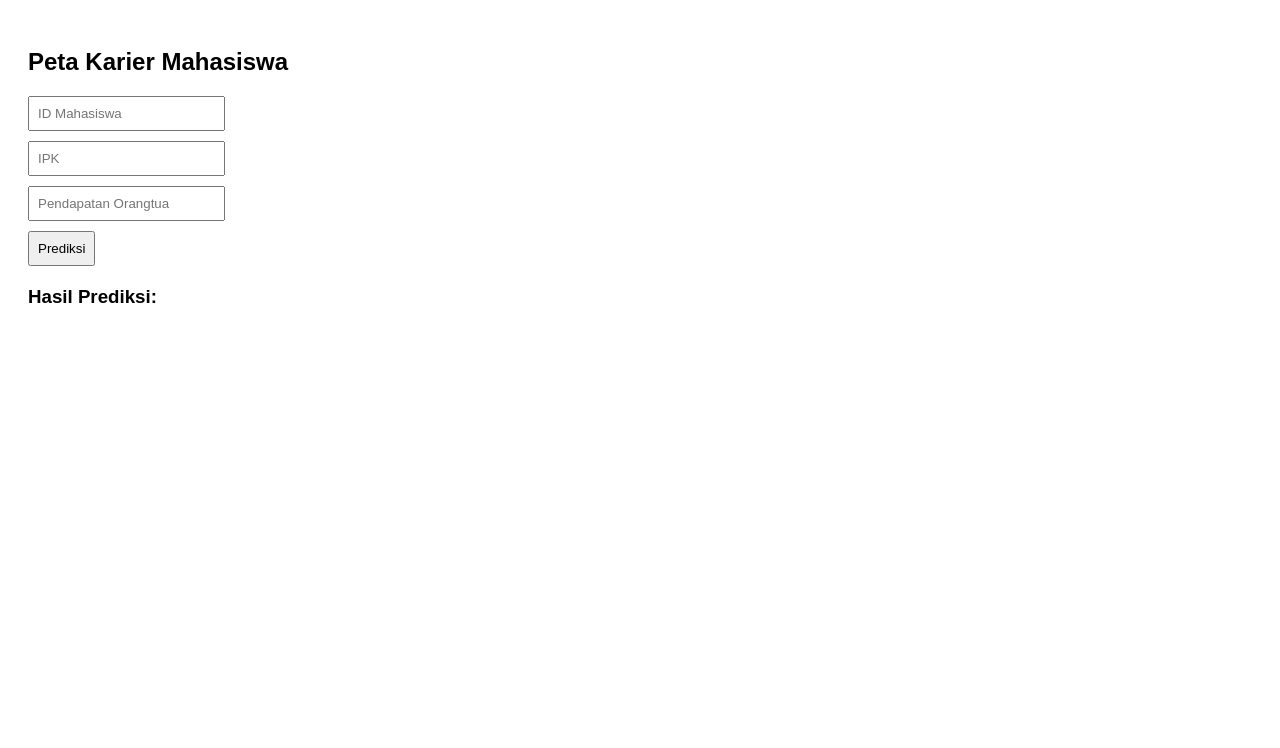
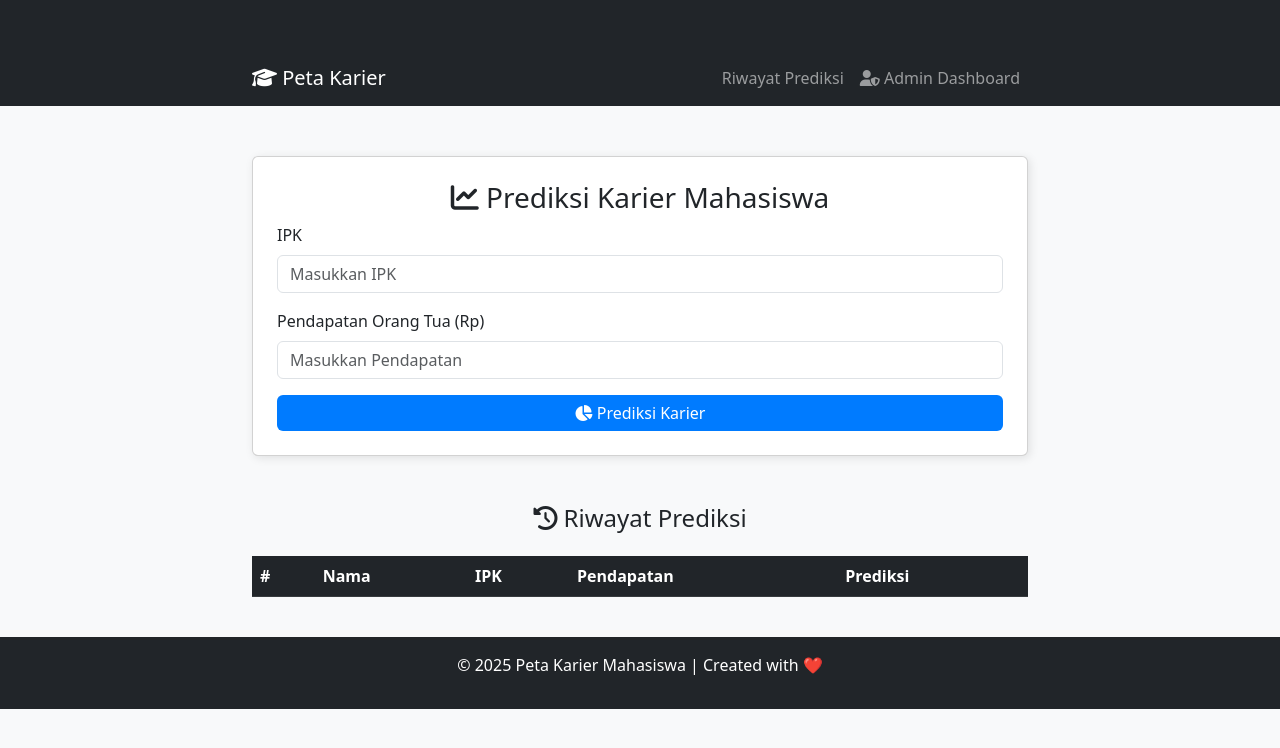
Before and after one commit to Dindaayu15/Peta-karier, a plain HTML site: page index.html in a window 1280 px wide. Drawn offline with nearby package versions, Linux system fonts and the light colour scheme; no server answers.

Commit message:
index.html

```diff
--- a/index.html
+++ b/index.html
@@ -4,19 +4,139 @@
     <meta charset="UTF-8">
     <meta name="viewport" content="width=device-width, initial-scale=1.0">
     <title>Peta Karier Mahasiswa</title>
-    <link rel="stylesheet" href="style.css">
+
+    <!-- Bootstrap CSS -->
+    <link href="https://cdn.jsdelivr.net/npm/bootstrap@5.3.0/dist/css/bootstrap.min.css" rel="stylesheet">
+    <script src="https://cdn.jsdelivr.net/npm/bootstrap@5.3.0/dist/js/bootstrap.bundle.min.js"></script>
+
+    <!-- Font Awesome (Icon) -->
+    <link rel="stylesheet" href="https://cdnjs.cloudflare.com/ajax/libs/font-awesome/6.4.0/css/all.min.css">
+
+    <!-- Custom CSS -->
+    <style>
+        body {
+            background-color: #f8f9fa;
+        }
+        .container {
+            max-width: 800px;
+            margin-top: 50px;
+        }
+        .card {
+            box-shadow: 2px 2px 10px rgba(0, 0, 0, 0.1);
+        }
+        .btn-primary {
+            background-color: #007bff;
+            border: none;
+        }
+        .btn-primary:hover {
+            background-color: #0056b3;
+        }
+        .result-box {
+            display: none;
+            margin-top: 20px;
+        }
+    </style>
 </head>
 <body>
-    <h2>Peta Karier Mahasiswa</h2>
-    <form id="prediksi-form">
-        <input type="number" id="mahasiswa_id" placeholder="ID Mahasiswa" required>
-        <input type="number" id="ipk" step="0.01" placeholder="IPK" required>
-        <input type="number" id="pendapatan" placeholder="Pendapatan Orangtua" required>
-        <button type="submit">Prediksi</button>
-    </form>
-    <h3>Hasil Prediksi:</h3>
-    <p id="hasil"></p>
 
-    <script src="script.js"></script>
+    <!-- Navbar -->
+    <nav class="navbar navbar-expand-lg navbar-dark bg-dark">
+        <div class="container">
+            <a class="navbar-brand" href="#"><i class="fas fa-graduation-cap"></i> Peta Karier</a>
+            <button class="navbar-toggler" type="button" data-bs-toggle="collapse" data-bs-target="#navbarNav">
+                <span class="navbar-toggler-icon"></span>
+            </button>
+            <div class="collapse navbar-collapse" id="navbarNav">
+                <ul class="navbar-nav ms-auto">
+                    <li class="nav-item">
+                        <a class="nav-link" href="#riwayat">Riwayat Prediksi</a>
+                    </li>
+                    <li class="nav-item">
+                        <a class="nav-link" href="admin.html"><i class="fas fa-user-shield"></i> Admin Dashboard</a>
+                    </li>
+                </ul>
+            </div>
+        </div>
+    </nav>
+
+    <!-- Form Input -->
+    <div class="container">
+        <div class="card p-4">
+            <h3 class="text-center"><i class="fas fa-chart-line"></i> Prediksi Karier Mahasiswa</h3>
+            <form id="predictionForm">
+                <div class="mb-3">
+                    <label for="ipk" class="form-label">IPK</label>
+                    <input type="number" step="0.01" id="ipk" class="form-control" placeholder="Masukkan IPK" required>
+                </div>
+                <div class="mb-3">
+                    <label for="pendapatan" class="form-label">Pendapatan Orang Tua (Rp)</label>
+                    <input type="number" id="pendapatan" class="form-control" placeholder="Masukkan Pendapatan" required>
+                </div>
+                <button type="submit" class="btn btn-primary w-100"><i class="fas fa-chart-pie"></i> Prediksi Karier</button>
+            </form>
+
+            <!-- Hasil Prediksi -->
+            <div class="result-box p-3 mt-3 bg-light border rounded text-center">
+                <h5>Hasil Prediksi:</h5>
+                <p id="hasilPrediksi" class="fw-bold text-success"></p>
+            </div>
+        </div>
+    </div>
+
+    <!-- Riwayat Prediksi -->
+    <div class="container mt-5" id="riwayat">
+        <h4 class="text-center"><i class="fas fa-history"></i> Riwayat Prediksi</h4>
+        <div class="table-responsive">
+            <table class="table table-striped mt-3">
+                <thead class="table-dark">
+                    <tr>
+                        <th>#</th>
+                        <th>Nama</th>
+                        <th>IPK</th>
+                        <th>Pendapatan</th>
+                        <th>Prediksi</th>
+                    </tr>
+                </thead>
+                <tbody id="riwayatTable">
+                    <!-- Data akan dimuat di sini -->
+                </tbody>
+            </table>
+        </div>
+    </div>
+
+    <!-- Footer -->
+    <footer class="text-center py-3 mt-4 bg-dark text-white">
+        <p>&copy; 2025 Peta Karier Mahasiswa | Created with ❤️</p>
+    </footer>
+
+    <!-- JavaScript -->
+    <script>
+        document.getElementById("predictionForm").addEventListener("submit", function(event) {
+            event.preventDefault();
+
+            // Ambil data dari form
+            let ipk = document.getElementById("ipk").value;
+            let pendapatan = document.getElementById("pendapatan").value;
+
+            // Kirim ke backend Flask
+            fetch("http://127.0.0.1:5000/predict", {
+                method: "POST",
+                headers: { "Content-Type": "application/json" },
+                body: JSON.stringify({ ipk: ipk, pendapatan_orangtua: pendapatan })
+            })
+            .then(response => response.json())
+            .then(data => {
+                document.getElementById("hasilPrediksi").innerText = data.prediksi_jabatan;
+                document.querySelector(".result-box").style.display = "block";
+
+                // Tambahkan ke Riwayat
+                let table = document.getElementById("riwayatTable");
+                let row = table.insertRow();
+                row.innerHTML = `<td>${table.rows.length}</td><td>Anonim</td><td>${ipk}</td><td>${pendapatan}</td><td>${data.prediksi_jabatan}</td>`;
+            })
+            .catch(error => console.error("Error:", error));
+        });
+    </script>
+
 </body>
 </html>
```
